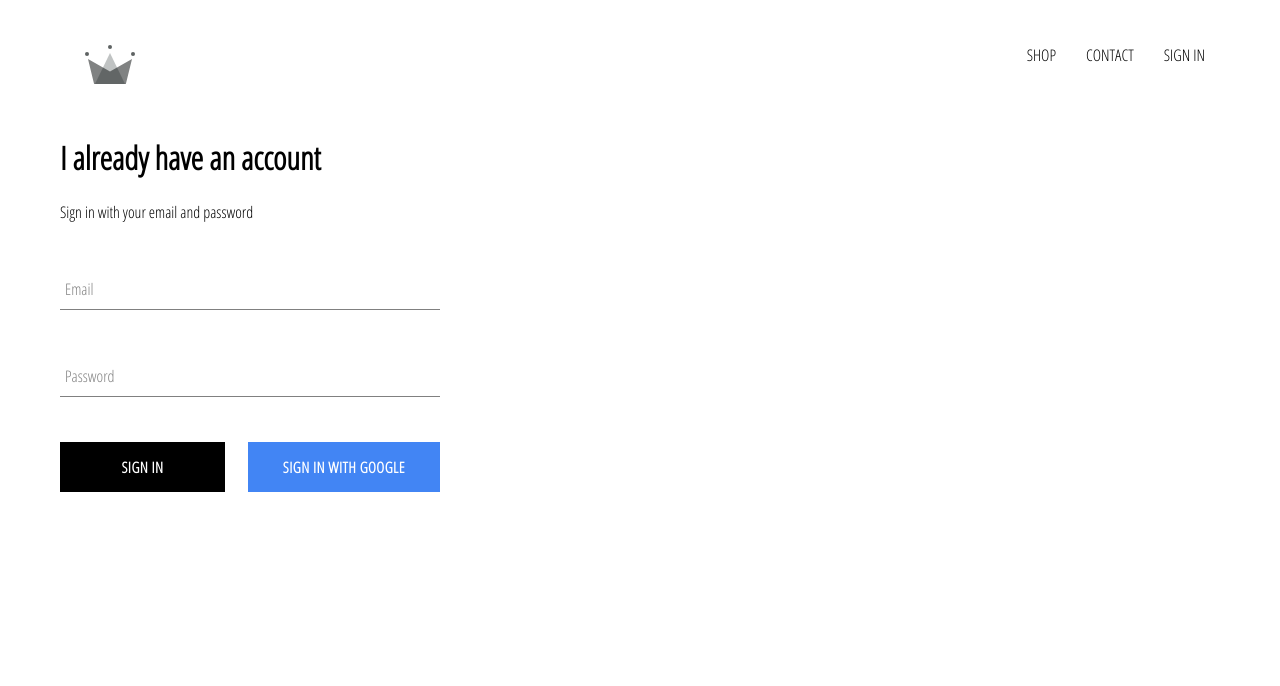
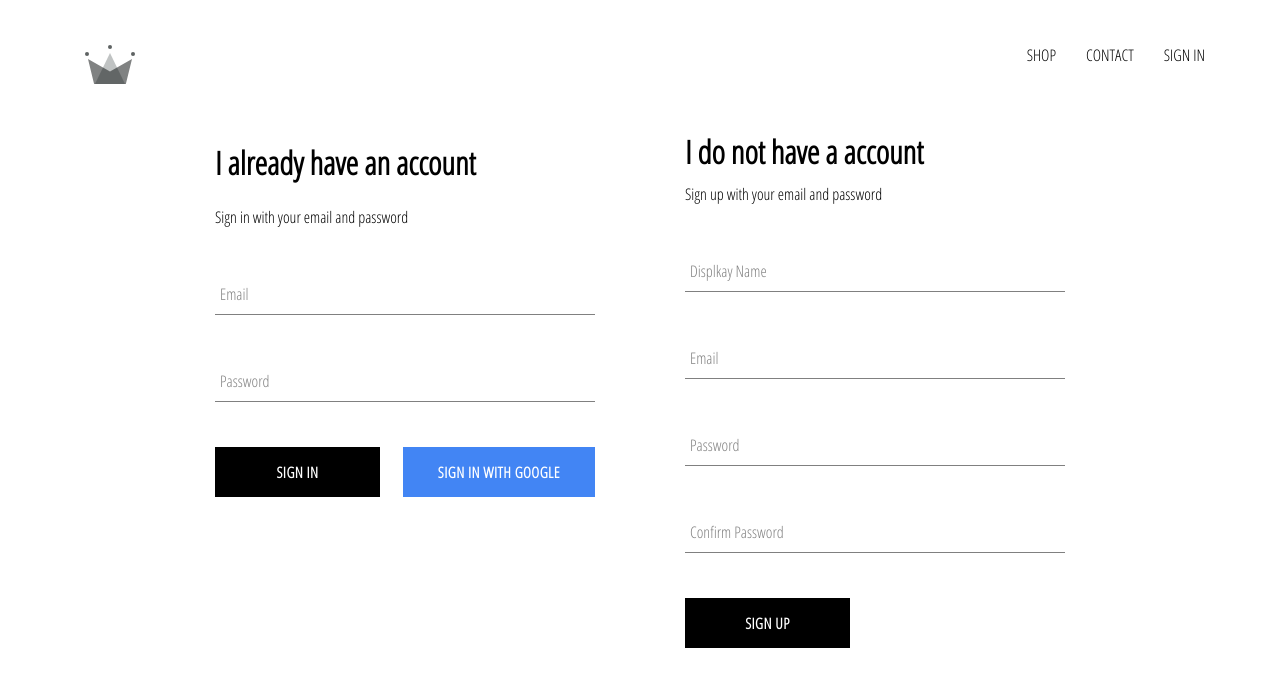
Before and after one commit to roshin-India/React-shopping, a React (Create React App) app: page /signin in a window 1280 px wide. Shown: the top 686 px of the page. Built offline with nearby package versions, Linux system fonts and the light colour scheme; no server answers.

Commit message:
Implement sign up component  with set data to firebase

```diff
--- a/src/App.js
+++ b/src/App.js
@@ -17,7 +17,6 @@
   unsubscribeFromAuth = null;
   componentDidMount(){
     this.unsubscribeFromAuth = auth.onAuthStateChanged( async userAuth => {
-      console.log("userAuth",userAuth)
       if(userAuth){
           const userRef = await createUserProfileDocument(userAuth);
           userRef.onSnapshot(snapShot => {
@@ -26,10 +25,8 @@
                 id:snapShot.id,
                 ...snapShot.data()
               }
-            },()=>{
-              console.log("sss",this.state)
             })
-
+            console.log("ffff",this.state)
           })
       }else{
         this.setState({currentUser:userAuth})
@@ -40,7 +37,6 @@
     this.unsubscribeFromAuth()
   }
   render(){
-    console.log("dff",this.state)
     return (
       <div>
       <Header currentUser={this.state.currentUser} />
--- /dev/null
+++ b/src/components/sign-up/sign-up.component.jsx
@@ -0,0 +1,92 @@
+import React from "react"
+import './sign-up.styles.scss'
+import CustomButton from "../custom-button/custom-button.component";
+import FormInput from "../form-input/form-input.component";
+import {auth,createUserProfileDocument} from '../../firebase/firebase.utils.js'
+
+class SignUp extends React.Component{
+    constructor(){
+        super();
+        this.state = {
+            displayName:'',
+            email:'',
+            password:'',
+            confirmPassword:''
+        }
+    }
+    handleChange =event =>{
+        const {name,value} = event.target;
+        this.setState({[name]:value});
+    }
+    handleSubmit = async event =>{
+        event.preventDefault();
+        const {displayName,email,password,confirmPassword} =this.state;
+        if(password !== confirmPassword){
+            alert('password don\'t match')
+            return;
+        }
+        try{
+            const {user} = await auth.createUserWithEmailAndPassword(email,password)
+            await createUserProfileDocument(user,{displayName})
+            this.setState({
+                displayName:'',
+                email:'',
+                password:'',
+                confirmPassword:''
+            })
+        }catch(err){
+            console.log("signup",err)
+        }
+    }
+    render(){
+        const {displayName,email,password,confirmPassword} =this.state;
+        return(
+            <div className="sign-up">
+                <h1 className="title">I do not have a account</h1>
+                <span>Sign up with your email and password</span>
+                <form className="sign-up-form" onSubmit={this.handleSubmit}>
+                    <FormInput
+                    type="text"
+                    name="displayName"
+                    onChange={this.handleChange}
+                    label="Displkay Name"
+                    value={displayName}
+                    required
+                    >
+                    </FormInput>
+                    <FormInput
+                    type="text"
+                    name="email"
+                    onChange={this.handleChange}
+                    label="Email"
+                    value={email}
+                    required
+                    >
+                    </FormInput>
+                    <FormInput
+                    type="text"
+                    name="password"
+                    onChange={this.handleChange}
+                    label="Password"
+                    value={password}
+                    required
+                    >
+                    </FormInput>
+                    <FormInput
+                    type="text"
+                    name="confirmPassword"
+                    onChange={this.handleChange}
+                    label="Confirm Password"
+                    value={confirmPassword}
+                    required
+                    >
+                    </FormInput>
+                    <div className="butttons">
+                        <CustomButton type="submit">Sign Up</CustomButton>
+                    </div>
+                </form>
+            </div>
+        )
+    }
+}
+export default SignUp;
--- /dev/null
+++ b/src/components/sign-up/sign-up.styles.scss
@@ -0,0 +1,9 @@
+.sign-up {
+  display: flex;
+  flex-direction: column;
+  width: 380px;
+
+  .title {
+    margin: 10px 0;
+  }
+}
--- a/src/firebase/firebase.utils.js
+++ b/src/firebase/firebase.utils.js
@@ -3,6 +3,14 @@
 import 'firebase/auth';
 
 const config ={
+        apiKey: "AIzaSyA5TeeyP3lamuYwIJbRq_ttrVRr_w1Kx_Q",
+        authDomain: "react-shopping-e5285.firebaseapp.com",
+        databaseURL: "https://react-shopping-e5285.firebaseio.com",
+        projectId: "react-shopping-e5285",
+        storageBucket: "react-shopping-e5285.appspot.com",
+        messagingSenderId: "437917820063",
+        appId: "1:437917820063:web:147df6fb2cbafcf8f16eaa",
+        measurementId: "G-9ZQXT2B05W"
       };
 
 export const createUserProfileDocument = async (userAuth,additionalData)=>{
--- a/src/pages/sign-in-and-sign-up/sign-in-and-sign-up.component.jsx
+++ b/src/pages/sign-in-and-sign-up/sign-in-and-sign-up.component.jsx
@@ -1,10 +1,12 @@
 import React from "react";
 import SignIn from "../../components/sign-in/sign-in.component";
+import SignUp from "../../components/sign-up/sign-up.component";
 import './sign-in-and-sign-up.styles.scss';
 
 const signInAndSignUp = () => (
-    <div className="sign-in-sign-up">
+    <div className="sign-in-and-sign-up">
         <SignIn />
+        <SignUp />
     </div>
 );
 
--- a/src/pages/sign-in-and-sign-up/sign-in-and-sign-up.styles.scss
+++ b/src/pages/sign-in-and-sign-up/sign-in-and-sign-up.styles.scss
@@ -0,0 +1,7 @@
+.sign-in-and-sign-up{
+    width: 850px;
+    display: flex;
+    justify-content: space-between;
+    margin: 30px auto;
+
+}
```
